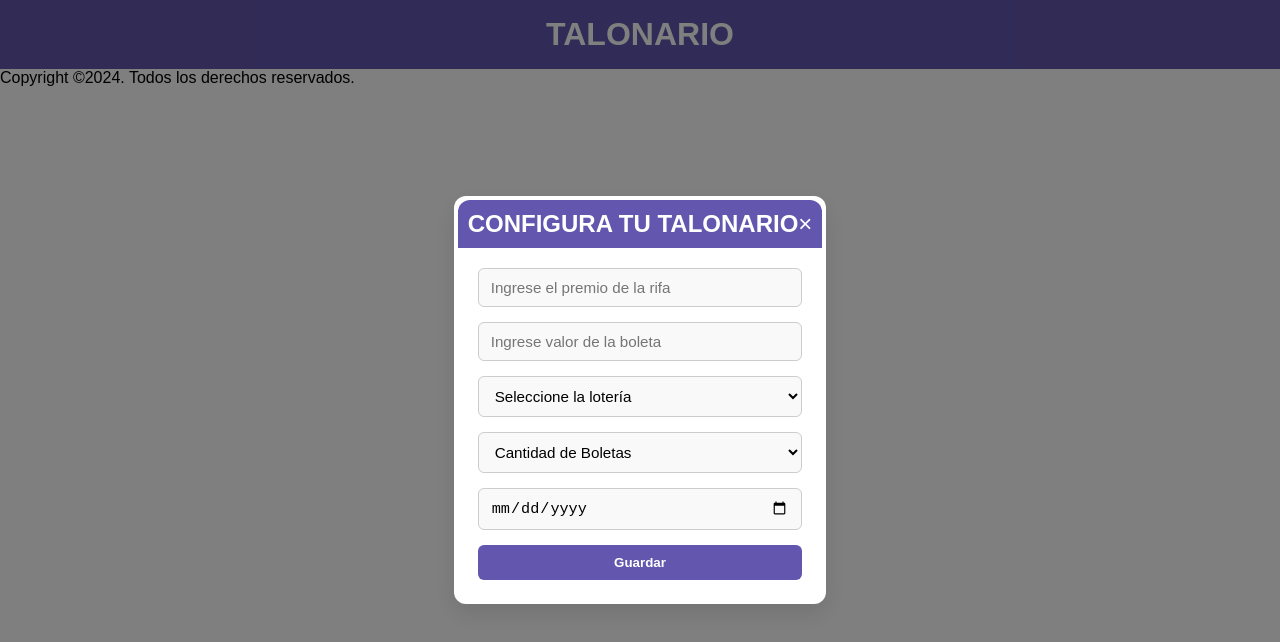
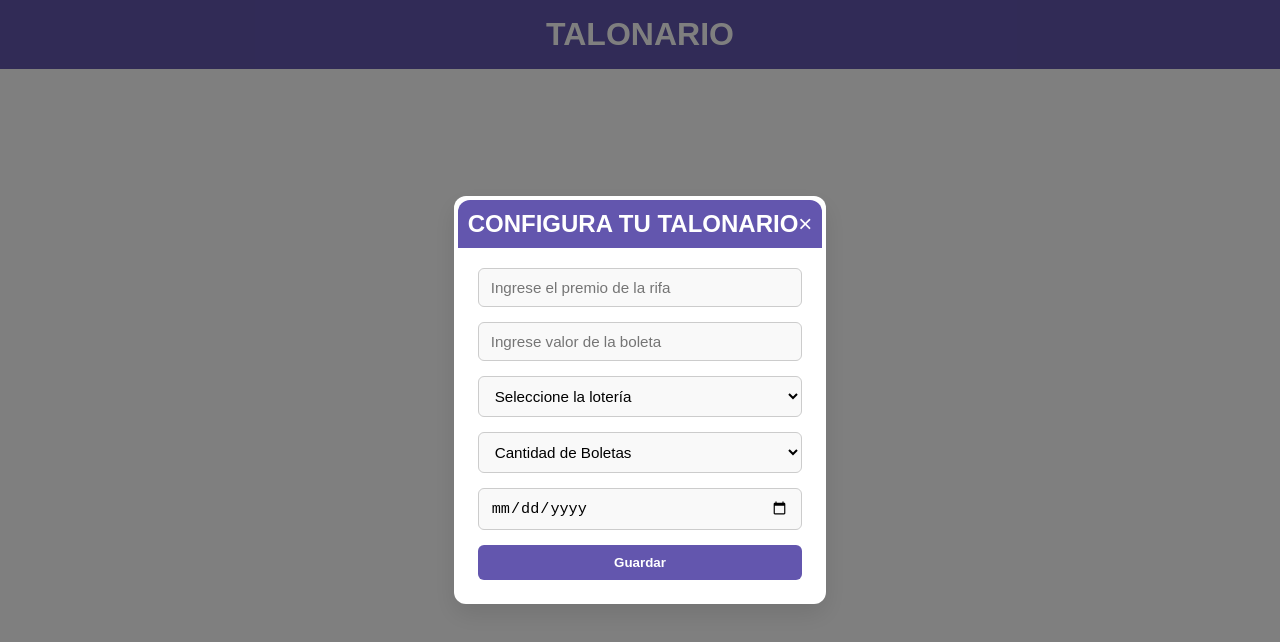
Before and after one commit to NikolBallesteros30/talonario, a Vue app in the folder talonario/: page / in a window 1280 px wide. Shown: the top 642 px of the page. Built offline with nearby package versions, Linux system fonts and the light colour scheme.

Commit message:
Update App.vue

```diff
--- a/talonario/src/App.vue
+++ b/talonario/src/App.vue
@@ -1,12 +1,10 @@
 <template>
   <div>
     <h1 class="header">TALONARIO</h1>
-
     <ModalConfiguracion
       v-if="!configurado"
       @guardar="handleGuardarConfiguracion"
     />
-
     <div v-else class="layout">
       <!-- Panel izquierdo -->
       <div class="columna panel-izquierdo">
@@ -25,8 +23,9 @@
       <!-- Panel derecho -->
       <div class="columna panel-derecho">
         <div class="acciones">
-          <button @click="mostrarListado = true">📋 LISTAR BOLETAS</button>
-          <button @click="configurado = false">⚙️ PERSONALIZAR</button>
+          <button class="btn" @click="mostrarListado = true">📋 LISTAR BOLETAS</button>
+
+          <button class="btn" @click="configurado = false">⚙️ PERSONALIZAR</button>
         </div>
       </div>
     </div>
@@ -44,9 +43,7 @@
       @cerrar="mostrarListado = false"
     />
 
-    <footer class="footer">
-      Copyright ©2024. Todos los derechos reservados.
-    </footer>
+
   </div>
 </template>
 
```
